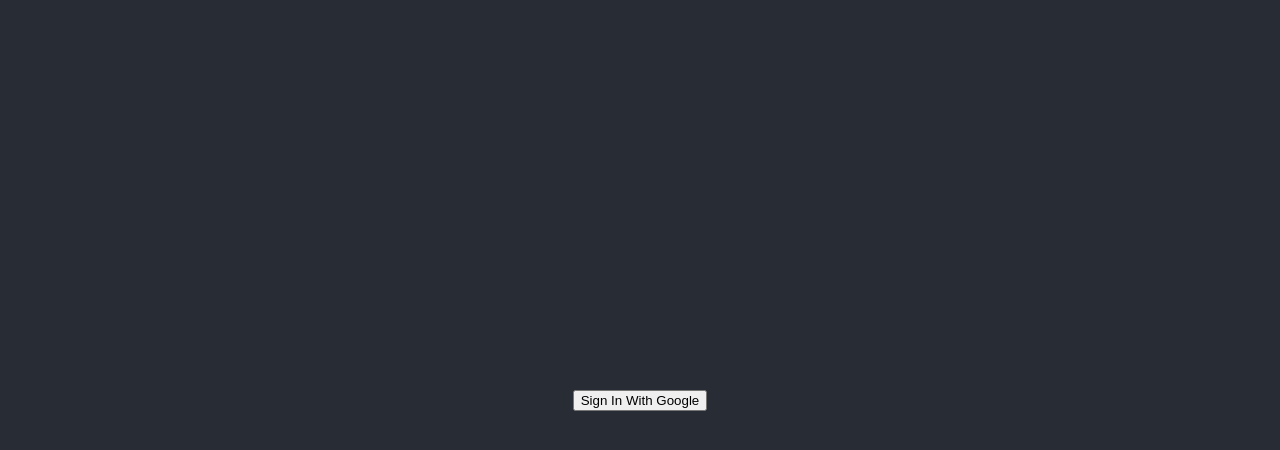
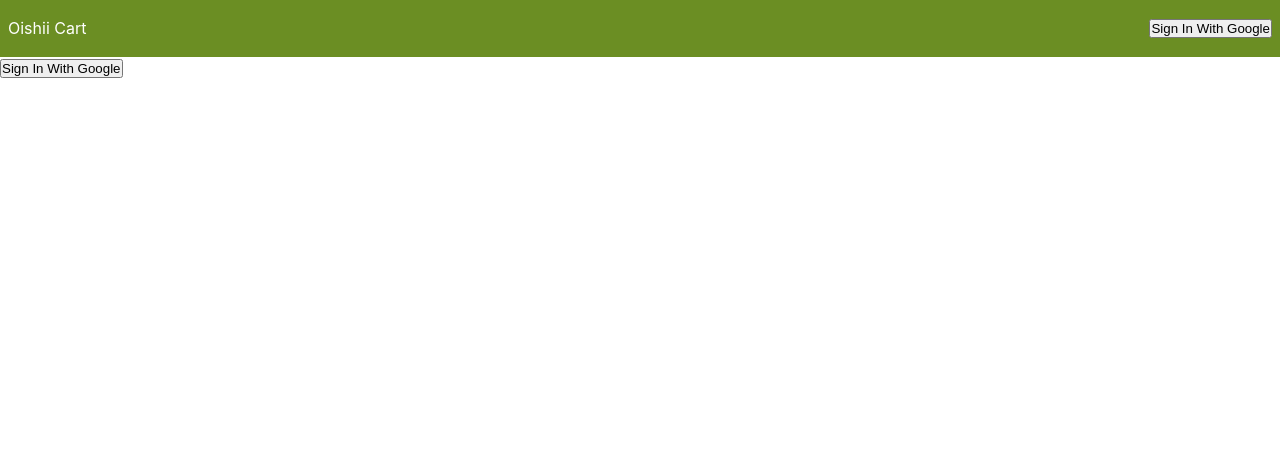
Before and after one commit to chen-simon/120-simonchenwastaken-therealfake, a React (Create React App) app: page / in a window 1280 px wide. Shown: the top 450 px of the page. Built offline with nearby package versions, Linux system fonts and the light colour scheme; no server answers.

Commit message:
rough header

```diff
--- a/src/App.js
+++ b/src/App.js
@@ -10,6 +10,7 @@ import { useCollectionData } from 'react-firebase-hooks/firestore';
 
 import SignIn from './components/SignIn';
 import SignOut from './components/SignOut';
+import Header from './components/Header';
 
 firebase.initializeApp({
   apiKey: "AIzaSyAx6OVILzA4kZruPLdPKACsftePjm9kv8I",
@@ -32,6 +33,7 @@ function App() {
   return (
     <div className="App">
       <header className="App-header">
+        <Header />
         {user ? <SignOut auth={ auth }/> : <SignIn auth={ auth } /> }
       </header>
     </div>
--- a/src/App.scss
+++ b/src/App.scss
@@ -1,38 +1,54 @@
-.App {
-  text-align: center;
+* {
+  box-sizing: border-box;
+  margin: 0;
+  padding: 0;
 }
 
-.App-logo {
-  height: 40vmin;
-  pointer-events: none;
+#header {
+  display: flex;
+  justify-content: space-between;
+  align-items: center;
+  line-height: 25px;
+  background-color: olivedrab;
+  color: white;
+  padding: 1rem 0.5rem;
+  font-size: 1rem;
 }
+// .App {
+//   text-align: center;
+// }
 
-@media (prefers-reduced-motion: no-preference) {
-  .App-logo {
-    animation: App-logo-spin infinite 20s linear;
-  }
-}
+// .App-logo {
+//   height: 40vmin;
+//   pointer-events: none;
+// }
 
-.App-header {
-  background-color: #282c34;
-  min-height: 100vh;
-  display: flex;
-  flex-direction: column;
-  align-items: center;
-  justify-content: center;
-  font-size: calc(10px + 2vmin);
-  color: white;
-}
+// @media (prefers-reduced-motion: no-preference) {
+//   .App-logo {
+//     animation: App-logo-spin infinite 20s linear;
+//   }
+// }
 
-.App-link {
-  color: #61dafb;
-}
+// .App-header {
+//   background-color: #282c34;
+//   min-height: 100vh;
+//   display: flex;
+//   flex-direction: column;
+//   align-items: center;
+//   justify-content: center;
+//   font-size: calc(10px + 2vmin);
+//   color: white;
+// }
 
-@keyframes App-logo-spin {
-  from {
-    transform: rotate(0deg);
-  }
-  to {
-    transform: rotate(360deg);
-  }
-}
+// .App-link {
+//   color: #61dafb;
+// }
+
+// @keyframes App-logo-spin {
+//   from {
+//     transform: rotate(0deg);
+//   }
+//   to {
+//     transform: rotate(360deg);
+//   }
+// }
--- /dev/null
+++ b/src/components/Header.js
@@ -0,0 +1,12 @@
+const Header = (props) => {
+
+    return (
+        <div id="header">
+            <div>Oishii Cart</div>
+            <button>Sign In With Google</button>
+        </div>
+
+    );
+}
+
+export default Header;
```
